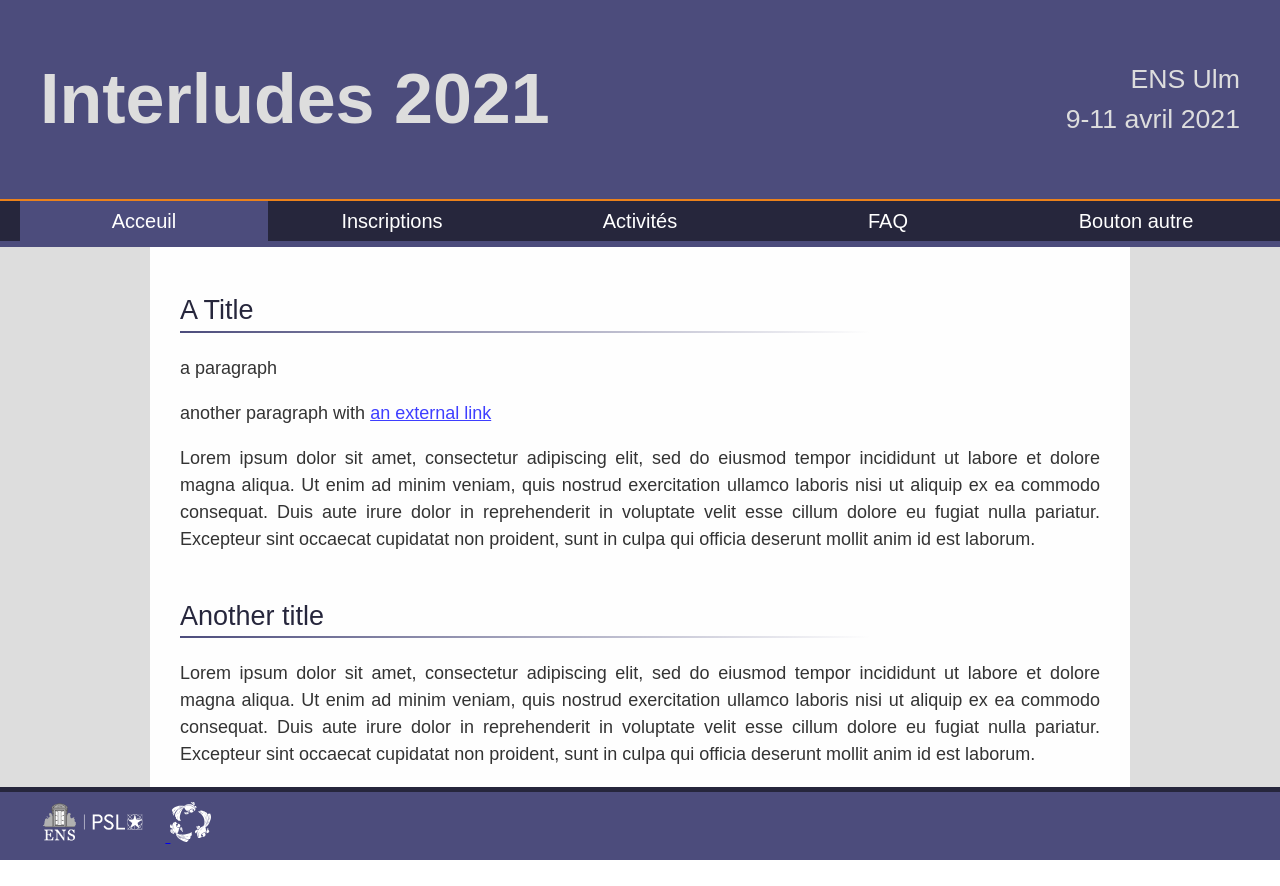
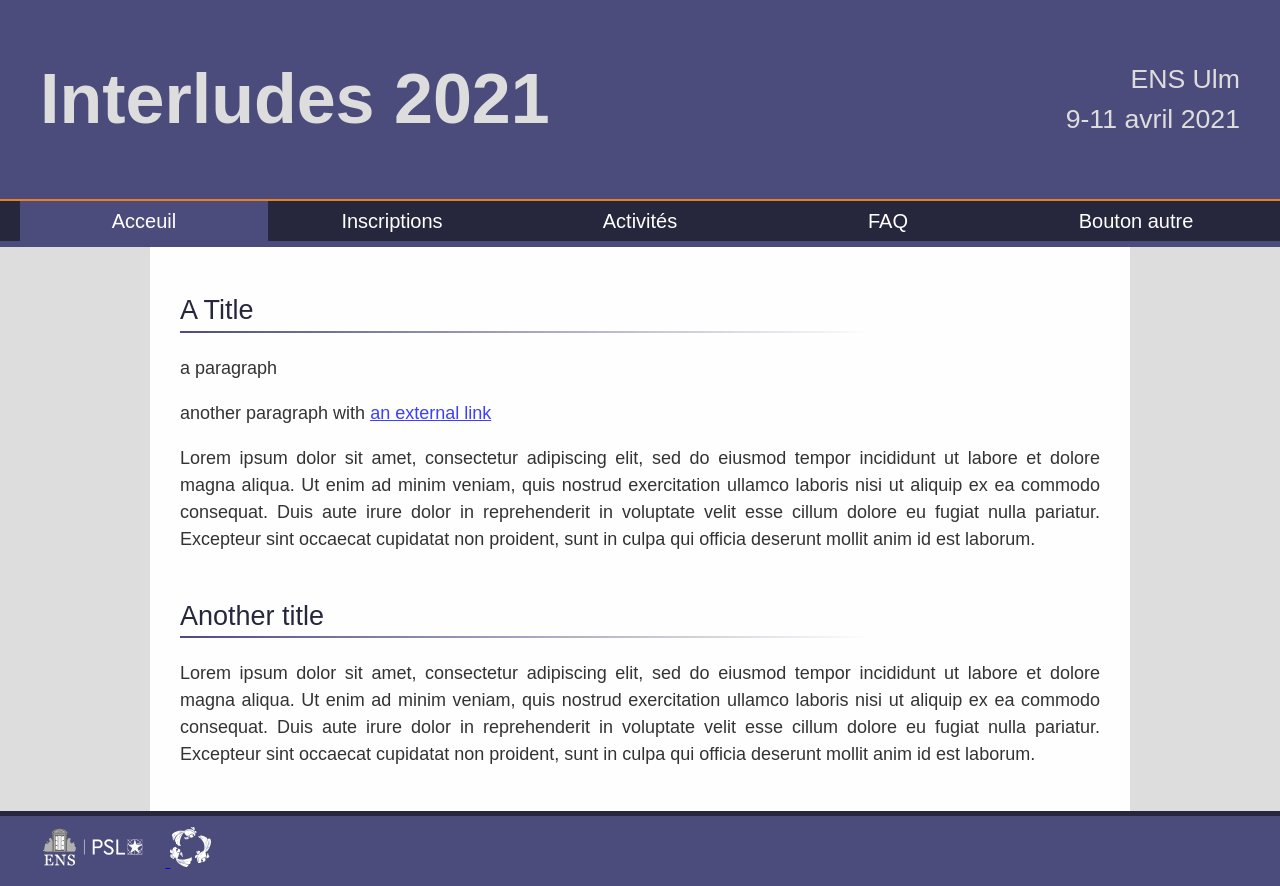
Before and after one commit to dlesbre/site-interludes, a Django app: page / in a window 1280 px wide; the page is wider, and only the part inside the window is pictured. Before the commit the page ends 860 px from the top of that part, so only its background shows below. Run offline with Django 3.2, Linux system fonts and the light colour scheme.

Commit message:
Added inscription page + css for sticky footer

```diff
--- a/home/static/css/style.css
+++ b/home/static/css/style.css
@@ -14,7 +14,17 @@ html, body {
 	line-height: 1.5;
 	font-family: Arial, Roboto, Helvetica, sans-serif;
 	align-items: center;
+}
+
+html {
+	position: relative;
+	min-height: 100%;
 	margin: 0;
+}
+
+body {
+	min-height: 100%;
+	margin: 0px 0px 50px;
 }
 
 header {
@@ -77,9 +87,10 @@ main {
 	background-color: var(--color-bg);
   justify-content: center;
 	text-align: justify;
-	padding: 1px 30px;
+	padding: 1px 30px 50px;
 	max-width: 920px;
 	margin: 0 auto 0 auto;
+	min-height: calc(100vh - 330px); /* viewport-height - (header+footer+nav bar) */
 }
 
 main h2 {
@@ -103,6 +114,10 @@ main a:link {
 }
 
 footer {
+	position: absolute;
+	bottom: 0;
+	width: 100%;
+	height: 50px;   /* Height of the footer */
 	color: white;
 	display: flex;
 	background-color: var(--color_bg_1);
--- a/home/templates/base.html
+++ b/home/templates/base.html
@@ -13,7 +13,6 @@
 		<link rel="stylesheet" type="text/css" href="{% static 'css/style.css' %}">
 	</head>
 	<body>
-
 		<header>
 			<div id="header_logo">
 				<h1><a href="/">Interludes 2021</a></h1>
--- a/home/urls.py
+++ b/home/urls.py
@@ -3,4 +3,5 @@ from . import views
 
 urlpatterns = [
 	path('', views.static_view, {"slug":"home"}, name = 'home'),
+	path('inscription/', views.static_view, {"slug":"inscription"}, name = 'inscription'),
 ]
```
Also changed, not shown: home/templates/inscription.html (added, +9 -0 lines).
